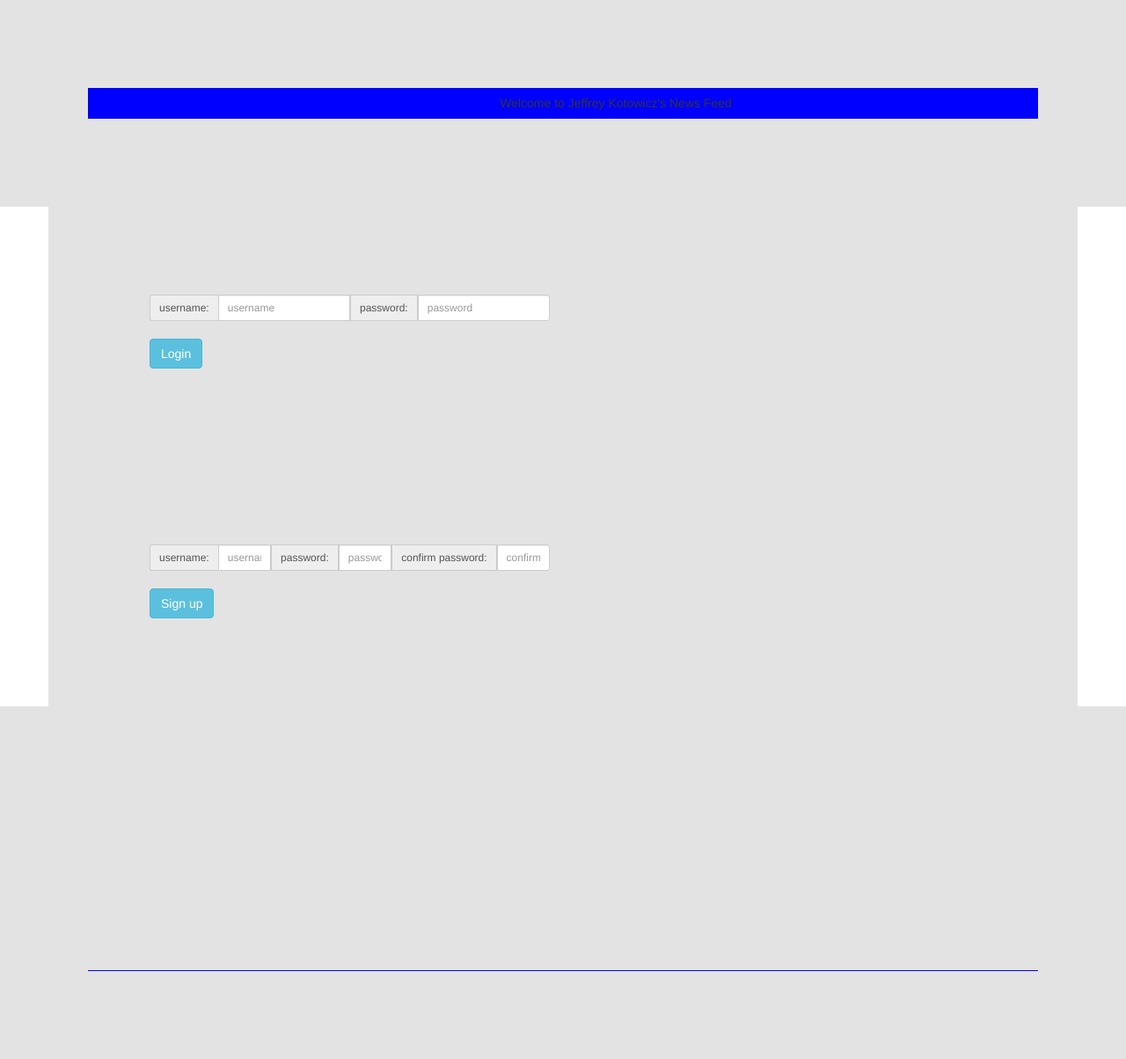
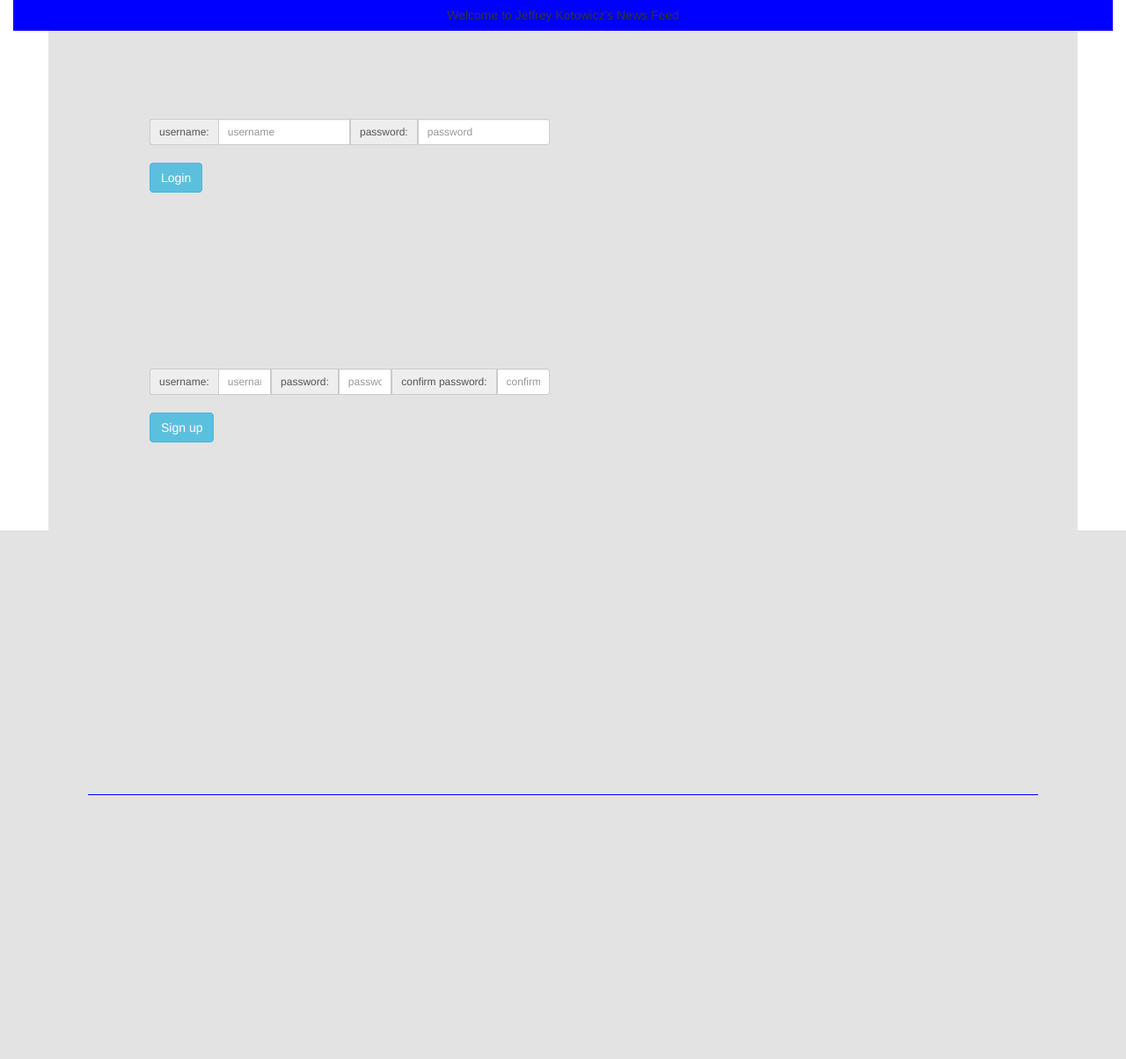
Before and after one commit to JKotowicz/SWEN-344-Assignments, a PHP site: page /home.html in a window 1280 px wide. Shown: the whole page at 88% size. After the commit the page ends 904 px from the top, so only its background shows below. Run offline with PHP 8.4, Linux system fonts and the light colour scheme; some libraries are stand-ins or nearby versions.

Commit message:
adjusting styling

```diff
--- a/feed/home.html
+++ b/feed/home.html
@@ -23,11 +23,9 @@
 <body>
 <!-- Page Header -->
 <div class="container-fluid">
-    <div class="row">
-    	<div class="col-md-12 col-sm-10">
+	<div id="header-container" class="col-md-12 col-sm-10">
       	<div class="container text-center">
         	<h5>Welcome to Jeffrey Kotowicz's News Feed</h5>
-	      	</div>
       	</div>
     </div>
 </div>
@@ -35,8 +33,7 @@
 <div class="container">
     <!-- Login/Signup Containers -->
 	<div class="row justify-content-md-center">
-		<div class="col-sm-6">
-	      	<div id="login-container">
+      	<div id="login-container" class="col-sm-6 col-md-6">
           	<form id="login-form" method="POST">
           		<div class="input-group input-group-sm">
 		            <span class="input-group-addon" id="username-addon">username:</span>
@@ -49,10 +46,8 @@
           	</form>
         </div>
 	</div>
-	</div>
 	<div class="row justify-content-md-center">
-		<div class="col-sm-6">
-	        <div id="signup-container">
+        <div id="signup-container" class="col-sm-6 col-md-6">
 	        <form id="signup-form" method="POST">
 	        	<div class="input-group input-group-sm">
 		            <span class="input-group-addon" id="username-addon">username:</span>
@@ -65,7 +60,6 @@
 	            <br />
 	            <button class="btn btn-info" type="submit">Sign up</button>
 	        </form>
-			</div>
 		</div>
 	</div>
 </div>
--- a/feed/homeStyle.css
+++ b/feed/homeStyle.css
@@ -9,12 +9,8 @@
     padding-top: 25px;
 }
 
-.col-md-8,.col-sm-6 {
+.col-md-6,.col-sm-6 {
     background-color: #e3e3e3;
-}
-
-.container-fluid {
-	background-color: black;
 }
 
 .col-md-12, .col-sm-10 {
```
Lines whose indentation alone changed are shown as unchanged.
